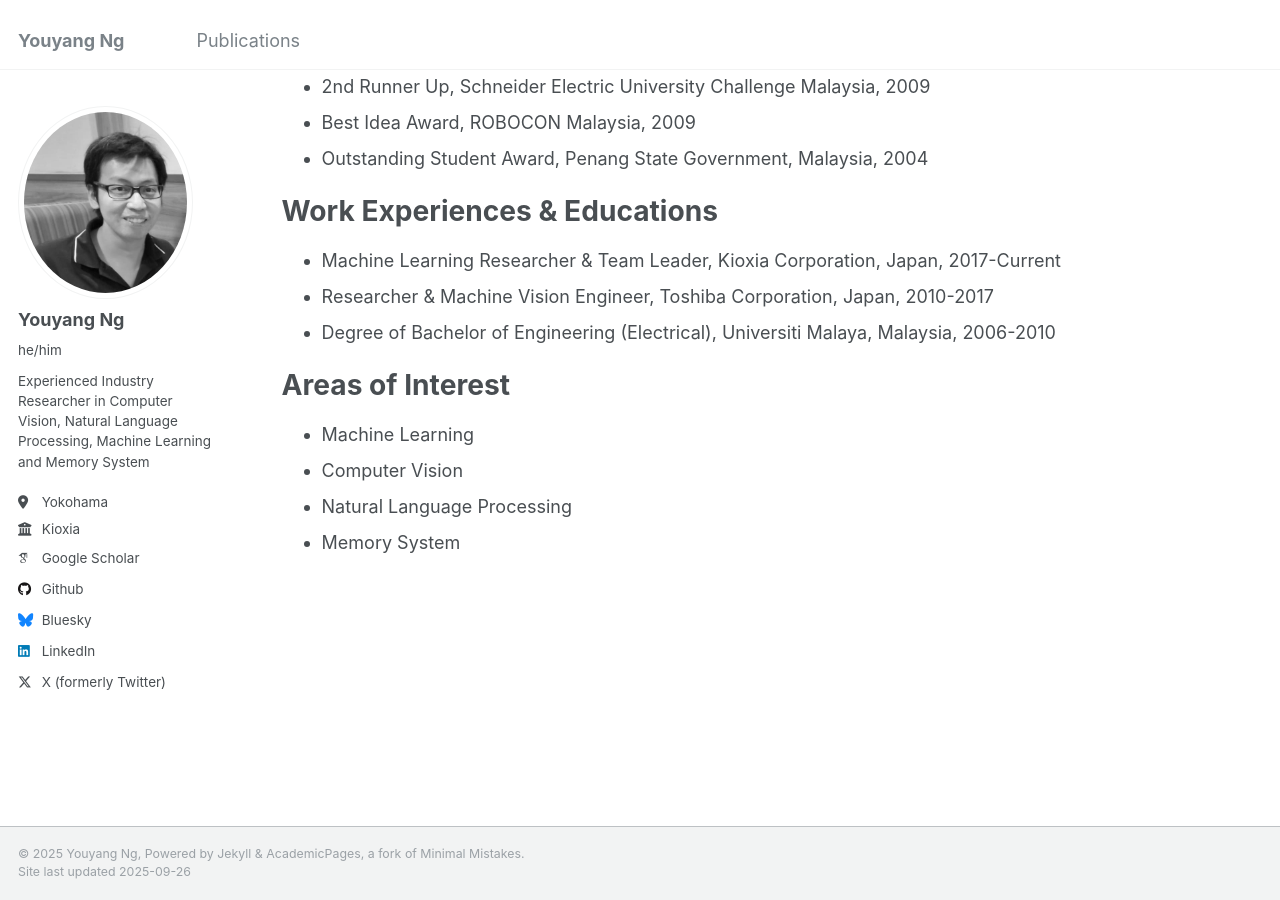
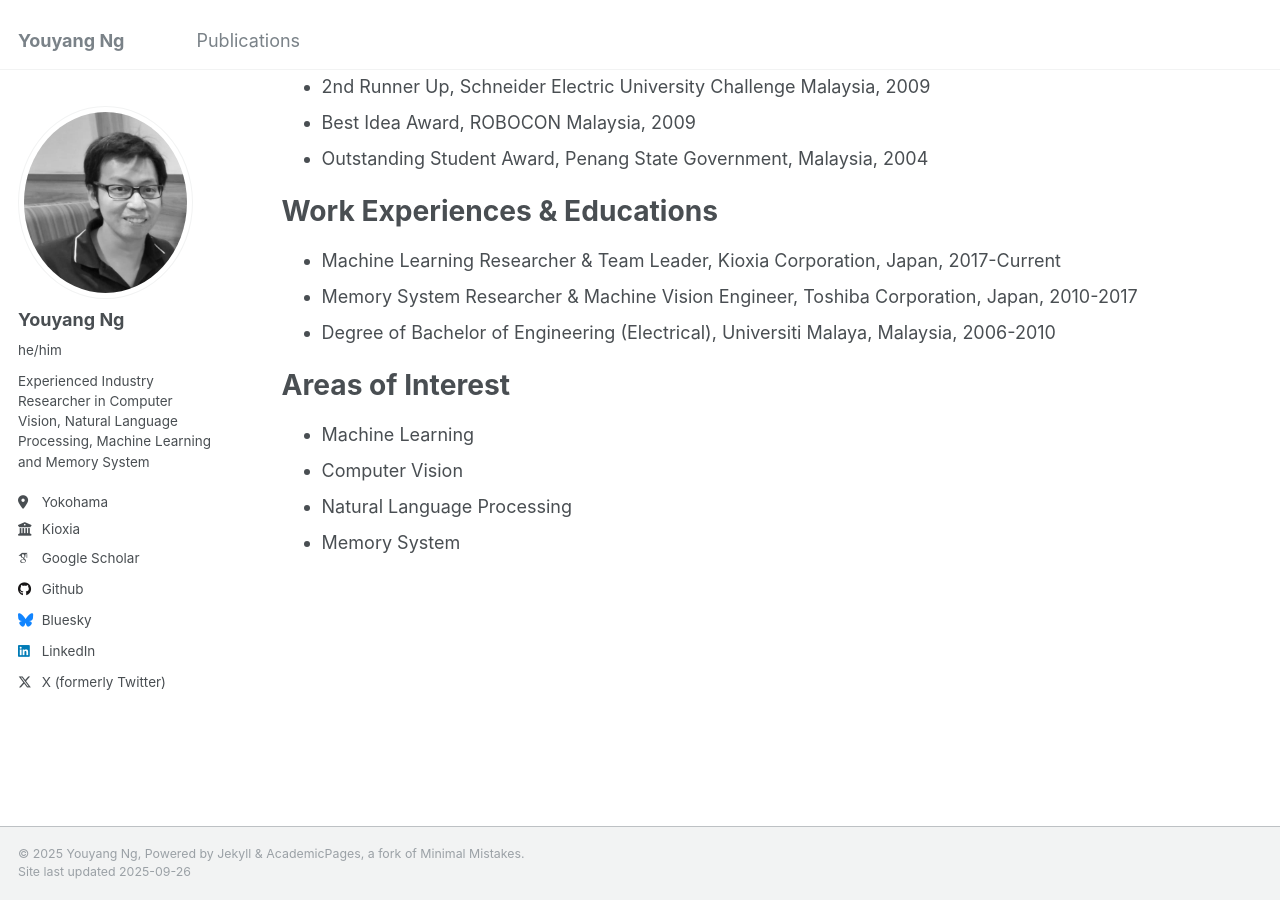
Before and after one commit to yy29/yy29.github.io, a Jekyll site: the page built from _pages/about.md, in a window 1280 px wide and 900 px high, scrolled down 3787 px. Built offline with Jekyll 4.4.1, drawn with Linux system fonts in a browser that asks for light colours; some web fonts are replaced.

Commit message:
Update about.md

```diff
--- a/_pages/about.md
+++ b/_pages/about.md
@@ -125,7 +125,7 @@ Shuhei Iijima, Takuji Ohashi, Yu-Chieh Lin, <ins>Youyang Ng</ins>
 
 # Work Experiences & Educations
 * Machine Learning Researcher & Team Leader, Kioxia Corporation, Japan, 2017-Current
-* Researcher & Machine Vision Engineer, Toshiba Corporation, Japan, 2010-2017
+* Memory System Researcher & Machine Vision Engineer, Toshiba Corporation, Japan, 2010-2017
 * Degree of Bachelor of Engineering (Electrical), Universiti Malaya, Malaysia, 2006-2010
 
 <a id="interest"></a>
```
